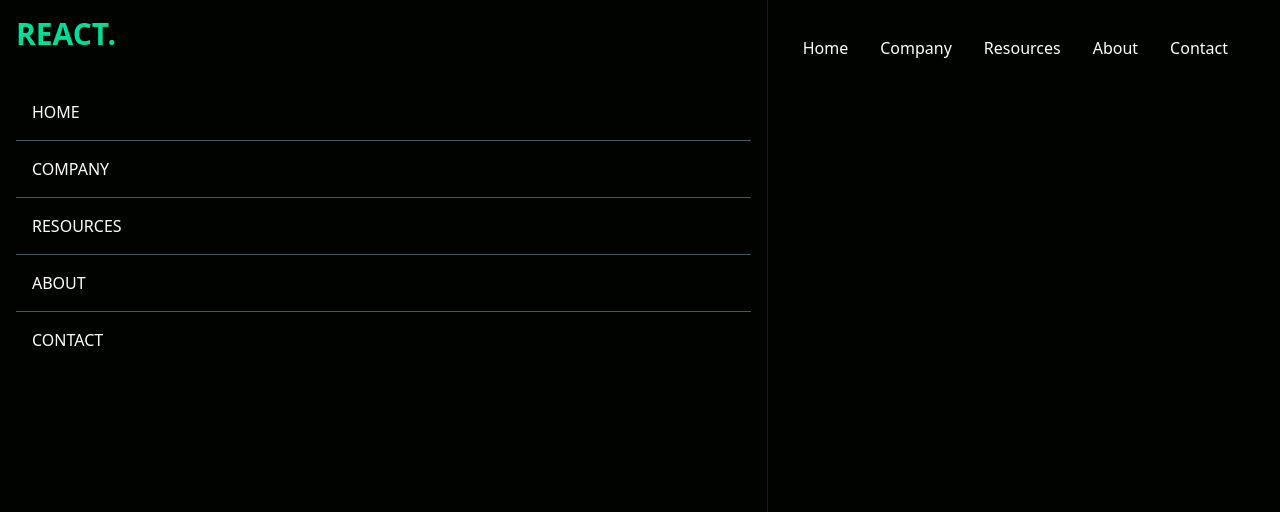
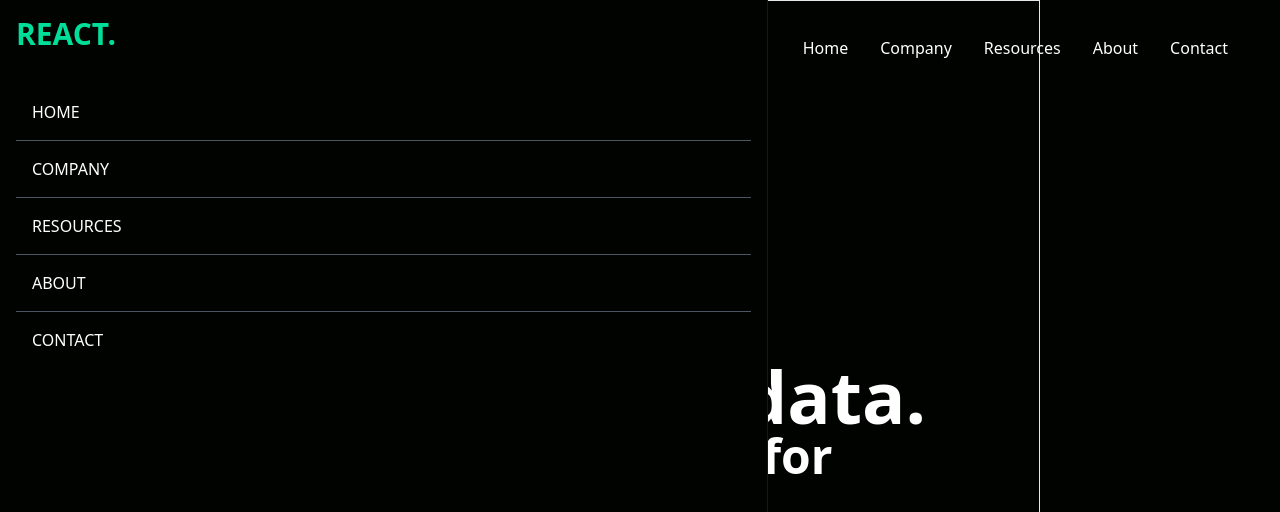
Before and after one commit to GabeDiniz/efaro-business, a React (Create React App) app: page / in a window 1280 px wide. Shown: the top 512 px of the page. Built offline with nearby package versions, Linux system fonts and the light colour scheme.

Commit message:
add: hero section

```diff
--- a/src/App.js
+++ b/src/App.js
@@ -1,11 +1,13 @@
 import React from "react";
 import Navbar from "./components/Navbar";
 import "./index.css";
+import Hero from "./components/Hero";
 
 function App() {
   return (
     <div>
       <Navbar />
+      <Hero />
     </div>
   );
 }
--- /dev/null
+++ b/src/components/Hero.jsx
@@ -0,0 +1,21 @@
+import React from "react";
+
+const Hero = () => {
+  return (
+    <div className="text-white">
+      <div className="max-w-[800px] mt-[-96px] w-full h-screen mx-auto text-center flex flex-col justify-center border">
+        <p className="text-[#00df9a] font-bold p-2">Growing with data</p>
+        <h1 className="md:text-7xl sm:text-6xl text-4xl font-bold">
+          Grow with data.
+        </h1>
+        <div>
+          <p className="md:text-5xl sm:text-4xl text-xl font-bold">
+            Fast, flexible for
+          </p>
+        </div>
+      </div>
+    </div>
+  );
+};
+
+export default Hero;
```
